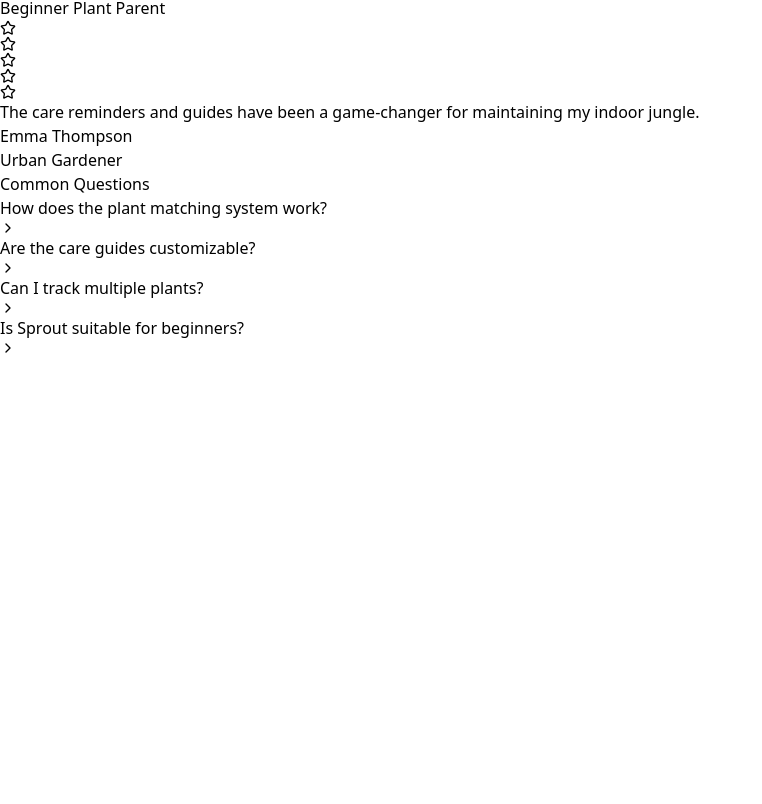
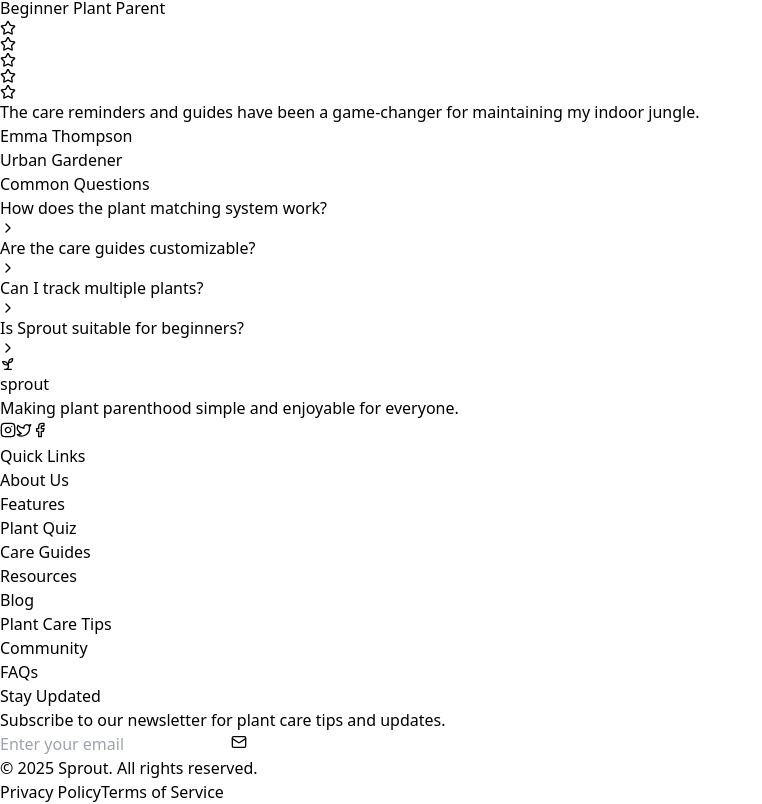
Before and after one commit to Bridgetamana/sprout, a React (Vite) app: page / in a window 1280 px wide. Shown: the part 1176-1980 px from the top of the page, without its empty margins (0-762 px from the left). Before the commit the page ends 1532 px from the top, so only its background shows below. Built offline with nearby package versions, Linux system fonts and the light colour scheme.

Commit message:
feat: add footer section

```diff
--- a/src/pages/HomePage.jsx
+++ b/src/pages/HomePage.jsx
@@ -1,5 +1,5 @@
 import { useState } from 'react';
-import { LuSprout, LuChevronRight, LuMenu, LuX } from "react-icons/lu";
+import { LuSprout, LuChevronRight, LuMenu, LuX, LuMail, LuFacebook, LuTwitter, LuInstagram } from "react-icons/lu";
 import { testimonials, features, faqs} from "../components/Data"
 import FeatureCard from '../components/FeatureCard';
 import TestimonialCard from '../components/TestimonialCard';
@@ -117,6 +117,102 @@
           </div>
         </div>
       </div>
+      <footer className="bg-stone-100 pt-24 pb-12">
+        <div className="max-w-6xl mx-auto px-4">
+          <div className="grid grid-cols-1 md:grid-cols-2 lg:grid-cols-4 gap-12 mb-12">
+            <div className="space-y-4">
+              <div className="flex items-center space-x-2">
+                <LuSprout className="text-emerald-700 h-6 w-6" />
+                <span className="text-xl font-semibold text-stone-800">sprout</span>
+              </div>
+              <p className="text-stone-600">
+                Making plant parenthood simple and enjoyable for everyone.
+              </p>
+              <div className="flex space-x-4">
+                <button className="p-2 text-stone-600 hover:text-emerald-700 transition-colors">
+                  <LuInstagram className="h-5 w-5" />
+                </button>
+                <button className="p-2 text-stone-600 hover:text-emerald-700 transition-colors">
+                  <LuTwitter className="h-5 w-5" />
+                </button>
+                <button className="p-2 text-stone-600 hover:text-emerald-700 transition-colors">
+                  <LuFacebook className="h-5 w-5" />
+                </button>
+              </div>
+            </div>
+            <div>
+              <h3 className="font-semibold text-stone-800 mb-4">Quick Links</h3>
+              <ul className="space-y-3">
+                <li>
+                  <button className="text-stone-600 hover:text-emerald-700">About Us</button>
+                </li>
+                <li>
+                  <button className="text-stone-600 hover:text-emerald-700">Features</button>
+                </li>
+                <li>
+                  <button className="text-stone-600 hover:text-emerald-700">Plant Quiz</button>
+                </li>
+                <li>
+                  <button className="text-stone-600 hover:text-emerald-700">Care Guides</button>
+                </li>
+              </ul>
+            </div>
+            <div>
+              <h3 className="font-semibold text-stone-800 mb-4">Resources</h3>
+              <ul className="space-y-3">
+                <li>
+                  <button className="text-stone-600 hover:text-emerald-700">Blog</button>
+                </li>
+                <li>
+                  <button className="text-stone-600 hover:text-emerald-700">Plant Care Tips</button>
+                </li>
+                <li>
+                  <button className="text-stone-600 hover:text-emerald-700">Community</button>
+                </li>
+                <li>
+                  <button className="text-stone-600 hover:text-emerald-700">FAQs</button>
+                </li>
+              </ul>
+            </div>
+            <div>
+              <h3 className="font-semibold text-stone-800 mb-4">Stay Updated</h3>
+              <p className="text-stone-600 mb-4">
+                Subscribe to our newsletter for plant care tips and updates.
+              </p>
+              <form className="space-y-3">
+                <div className="flex">
+                  <input
+                    type="email"
+                    placeholder="Enter your email"
+                    className="flex-1 px-4 py-2 rounded-l-full border border-stone-200 focus:outline-none focus:border-emerald-700"
+                  />
+                  <button
+                    type="submit"
+                    className="bg-emerald-700 text-white px-4 py-2 rounded-r-full hover:bg-emerald-800 transition-colors"
+                  >
+                    <LuMail className="h-5 w-5" />
+                  </button>
+                </div>
+              </form>
+            </div>
+          </div>
+          <div className="pt-8 border-t border-stone-200">
+            <div className="flex flex-col md:flex-row justify-between items-center space-y-4 md:space-y-0">
+              <p className="text-stone-600 text-sm">
+                © {new Date().getFullYear()} Sprout. All rights reserved.
+              </p>
+              <div className="flex space-x-6">
+                <button className="text-stone-600 hover:text-emerald-700 text-sm">
+                  Privacy Policy
+                </button>
+                <button className="text-stone-600 hover:text-emerald-700 text-sm">
+                  Terms of Service
+                </button>
+              </div>
+            </div>
+          </div>
+        </div>
+      </footer>
     </div>
   );
 };
```
